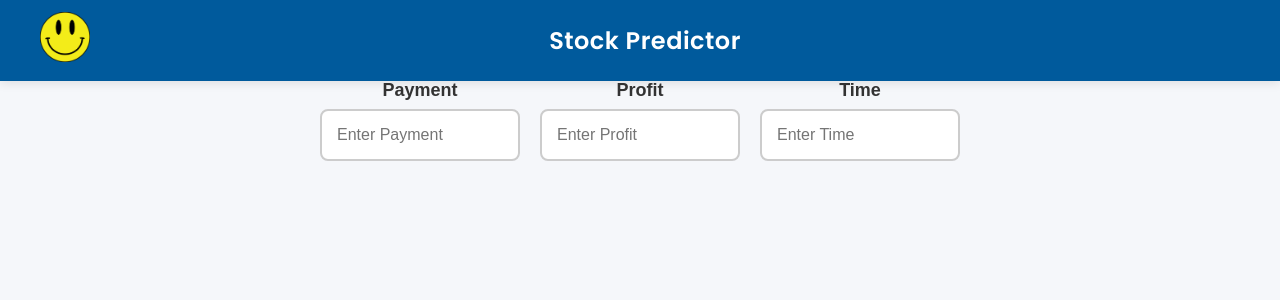
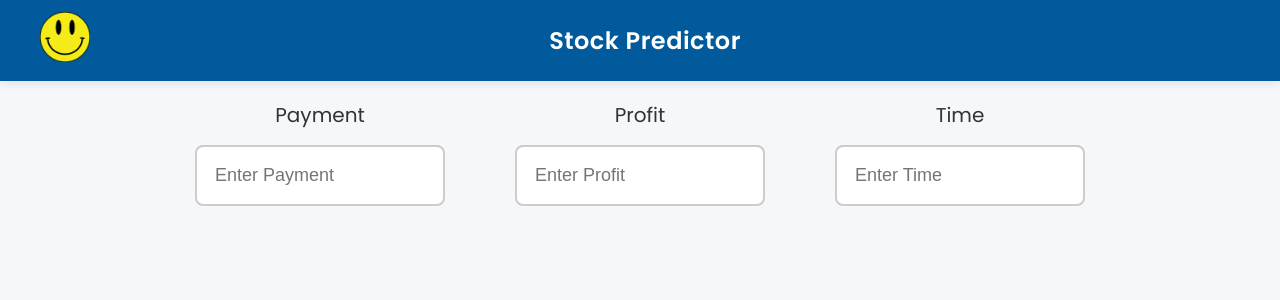
Before and after one commit to DevoutSomething/StockPrediction, a React (Vite) app in the folder frontend/: page /params in a window 1280 px wide. Shown: the top 300 px of the page. Built offline with nearby package versions, Linux system fonts and the light colour scheme.

Commit message:
fixed like 50 errors

```diff
--- a/frontend/src/components/Form.jsx
+++ b/frontend/src/components/Form.jsx
@@ -1,9 +1,16 @@
+import React from "react";
 import "./Styles/form.css";
 
 export default function Form({ state, setState, text, defaultText, id }) {
+  // Determine if the value is falsy or truthy
+  const inputClass = state ? "valid" : "empty";
+  const labelClass = state ? "valid" : "empty"; // Apply the same logic to the label
+
   return (
     <div className="input-group">
-      <label htmlFor="payment">{text}</label>
+      <label htmlFor={id} className={labelClass}>
+        {text}
+      </label>
       <input
         type="number"
         id={id}
@@ -11,6 +18,7 @@ export default function Form({ state, setState, text, defaultText, id }) {
         placeholder={defaultText}
         value={state}
         onChange={(e) => setState(e.target.value)}
+        className={inputClass} // Apply class based on input value
       />
     </div>
   );
--- a/frontend/src/components/StocksBtn.jsx
+++ b/frontend/src/components/StocksBtn.jsx
@@ -1,12 +1,15 @@
 import React from "react";
 import { Link } from "react-router-dom";
-import "./Styles/stocksButton.css";
+import "./Styles/stocksButton.css"; // Import the CSS for styling
 
-export default function StocksBtn({ route }) {
+export default function StocksBtn({ route, isValid }) {
+  // Set button class based on validity (if applicable)
+  const buttonClass = isValid ? "valid" : "invalid"; // Use "valid" or "invalid" based on your condition
+
   return (
     <nav>
-      <Link to={route} className="stocks-button">
-        <p>Get your stocks!</p>
+      <Link to={route} className={`stocks-button ${buttonClass}`}>
+        Try it
       </Link>
     </nav>
   );
--- a/frontend/src/components/Styles/formContainer.css
+++ b/frontend/src/components/Styles/formContainer.css
@@ -1,7 +1,64 @@
+/* General form container styling */
 .form-container {
   display: flex;
   justify-content: center; /* Align input groups horizontally */
-  gap: 20px; /* Space between inputs */
+  gap: 70px; /* Increased space between inputs for a more spacious layout */
   width: 100%;
-  max-width: 800px; /* Limit the form width */
+  max-width: 900px; /* Limit the form width */
+  flex-wrap: wrap; /* Allow inputs to wrap if necessary */
+  padding: 20px; /* Add padding to prevent elements from touching the edges */
 }
+
+/* Input group styling */
+.input-group {
+  display: flex;
+  flex-direction: column;
+  align-items: center;
+  margin-bottom: 40px; /* Increased space between form groups */
+  width: 250px; /* Set a specific width for input groups */
+}
+
+/* Label styling */
+.input-group label {
+  font-size: 20px; /* Larger label text */
+  margin-bottom: 15px; /* Increased space below labels */
+  color: #333; /* Darker color for better readability */
+}
+
+/* Input field styling */
+.input-group input {
+  width: 100%; /* Ensure inputs take up the full width of their container */
+  padding: 18px; /* Increased padding for a more comfortable user experience */
+  font-size: 18px; /* Larger text inside the input */
+  border: 2px solid #ccc;
+  border-radius: 8px;
+  box-sizing: border-box;
+  margin-bottom: 20px; /* More space below inputs */
+  transition: border-color 0.3s, color 0.3s ease; /* Smooth transition for input focus effects */
+}
+
+/* Focus effect for input fields */
+.input-group input:focus {
+  border-color: #007bff;
+  outline: none;
+  box-shadow: 0 0 5px rgba(0, 123, 255, 0.5); /* Focus effect for better visibility */
+}
+
+/* Default state for empty inputs */
+.input-group input.empty {
+  color: black;
+  border-color: #ccc;
+}
+
+/* Styling for valid inputs */
+.input-group input.valid {
+  color: #337642; /* Green text for valid inputs */
+  border-color: #337642; /* Green border for valid inputs */
+}
+
+/* Hide spin buttons for number inputs */
+input[type="number"]::-webkit-outer-spin-button,
+input[type="number"]::-webkit-inner-spin-button {
+  -webkit-appearance: none;
+  margin: 0;
+}
--- a/frontend/src/components/Styles/stocksButton.css
+++ b/frontend/src/components/Styles/stocksButton.css
@@ -0,0 +1,54 @@
+/* General button styling */
+.stocks-button {
+  display: inline-block;
+  padding: 18px 40px;
+  font-size: 20px;
+  font-weight: bold;
+  color: #fff;
+  text-align: center;
+  background-color: #28a745; /* Green color */
+  border-radius: 12px; /* Rounded corners */
+  text-decoration: none;
+  border: 2px solid #28a745;
+  cursor: pointer;
+  transition: all 0.3s ease; /* Smooth transition for hover and focus effects */
+}
+
+/* Button when valid */
+.stocks-button.valid {
+  background-color: #337642; /* Green background */
+  border-color: #337642; /* Green border */
+}
+
+/* Hover effect to enlarge button */
+.stocks-button:hover {
+  transform: scale(1.1); /* Slightly increase size on hover */
+  background-color: #218838; /* Darker green when hovered */
+  border-color: #218838; /* Darker border on hover */
+  box-shadow: 0 4px 10px rgba(0, 0, 0, 0.2); /* Adding a subtle shadow effect */
+}
+
+/* Active button effect */
+.stocks-button:active {
+  background-color: #1e7e34; /* Even darker green when clicked */
+  border-color: #1e7e34;
+}
+
+/* Button when invalid */
+.stocks-button.invalid {
+  background-color: #47b14c; /* Red background when invalid */
+  border-color: #47b14c; /* Red border when invalid */
+}
+
+/* Disabled button (optional for future use) */
+.stocks-button:disabled {
+  background-color: #ccc;
+  border-color: #ccc;
+  cursor: not-allowed;
+}
+
+/* Additional focus effect */
+.stocks-button:focus {
+  outline: none;
+  box-shadow: 0 0 0 4px rgba(72, 179, 66, 0.5); /* Green glow on focus */
+}
--- a/frontend/src/components/Styles/timeForm.css
+++ b/frontend/src/components/Styles/timeForm.css
@@ -1,21 +1,33 @@
-/* General styling for the input group */
-.input-group {
-  position: relative;
-  margin-bottom: 20px;
-  font-family: "Arial", sans-serif;
+/* Add to your timeForm.css */
+
+/* Valid state for the input */
+.input-group input.valid {
+  color: #337642; /* Green text for valid date */
+  border-color: #337642; /* Green border for valid input */
 }
 
-label {
-  font-size: 14px;
-  font-weight: bold;
-  color: #333;
-  margin-bottom: 5px;
-  display: block;
+/* General input field styling */
+.input-group input {
+  width: 100%;
+  padding: 18px;
+  font-size: 18px;
+  border: 2px solid #ccc;
+  border-radius: 8px;
+  box-sizing: border-box;
+  margin-bottom: 20px;
+  transition: border-color 0.3s, color 0.3s ease;
+}
+
+/* Focus effect for input fields */
+.input-group input:focus {
+  border-color: #007bff;
+  outline: none;
+  box-shadow: 0 0 5px rgba(0, 123, 255, 0.5);
 }
 
 /* Error message styling */
 .error {
-  color: #d9534f; /* Red for errors */
+  color: #d9534f;
   font-size: 12px;
   margin-top: 5px;
   background-color: #f8d7da;
@@ -24,5 +36,5 @@ label {
   border: 1px solid #f5c6cb;
   width: max-content;
   font-weight: bold;
-  margin-bottom: 10px; /* Ensures spacing below the error message */
+  margin-bottom: 10px;
 }
--- a/frontend/src/components/TimeForm.jsx
+++ b/frontend/src/components/TimeForm.jsx
@@ -2,6 +2,7 @@ import React, { useState, useRef } from "react";
 import "react-calendar/dist/Calendar.css";
 import Calendar from "react-calendar";
 import "./Styles/timeForm.css";
+
 export default function TimeForm({ state, setState, text, defaultText, id }) {
   const [date, setDate] = useState(new Date());
   const [showCalendar, setShowCalendar] = useState(false);
@@ -46,6 +47,9 @@ export default function TimeForm({ state, setState, text, defaultText, id }) {
     };
   }, []);
 
+  // Apply the 'valid' class if a date is selected
+  const inputClass = state ? "valid" : "";
+
   return (
     <div className="input-group">
       <label htmlFor={id}>{text}</label>
@@ -56,6 +60,7 @@ export default function TimeForm({ state, setState, text, defaultText, id }) {
         placeholder={defaultText}
         value={!state ? state : formatDate(state)}
         onFocus={handleInputFocus}
+        className={inputClass} // Apply the 'valid' class if a date is selected
         readOnly
       />
       {error && <div className="error">{error}</div>}
```
